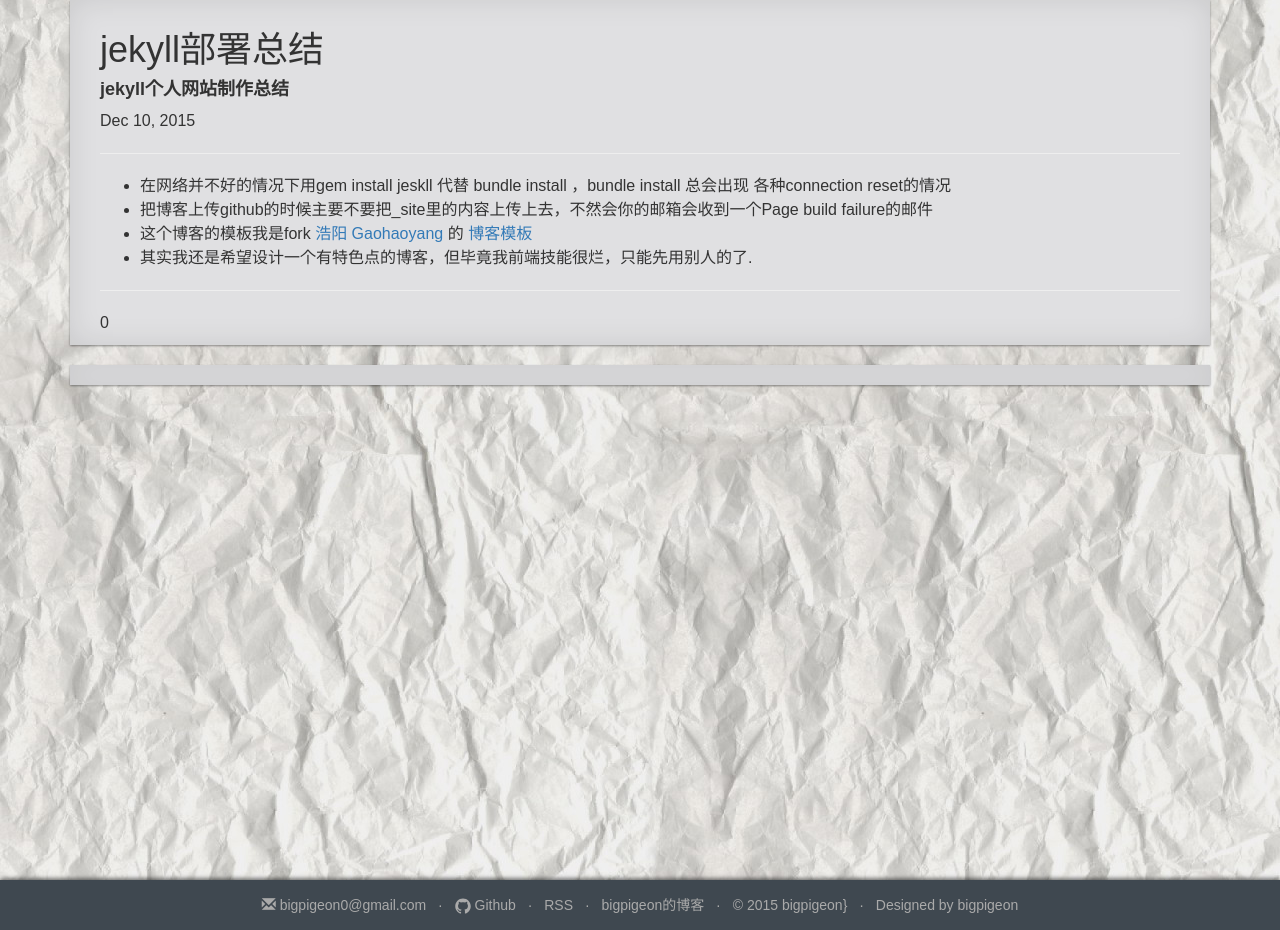
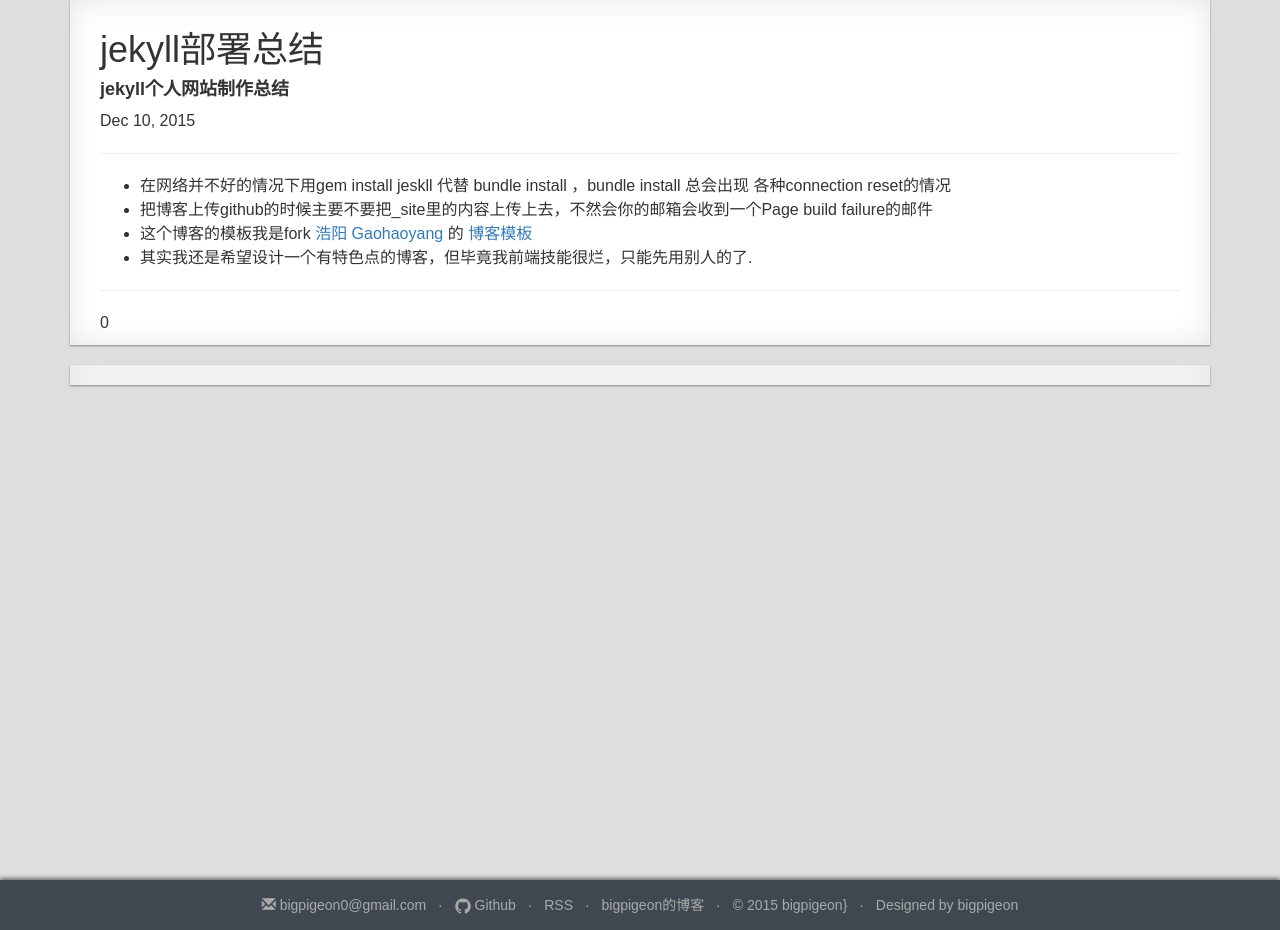
Before and after one commit to bigpigeon/bigpigeon.github.io, a Jekyll site: the page built from _posts/2015-12-09-jekylldeploy.md, in a window 1280 px wide. Shown: the part 100-1030 px from the top of the page. Built offline with Jekyll 4.4.1, drawn with Linux system fonts in a browser that asks for light colours; nearby versions of some CDN libraries; Markdown is read by kramdown in place of the engine named in the settings; comment, search, counter and statistics services are not loaded; a style sheet for code colours, icons or effects is not loaded.

Commit message:
1.  修改样式

```diff
--- a/_config.yml
+++ b/_config.yml
@@ -22,7 +22,8 @@
 
 # Build settings
 markdown: redcarpet
-
+redcarpet:
+  extensions: ["no_intra_emphasis", "fenced_code_blocks", "autolink", "tables", "with_toc_data"]
 collections:
   demo_posts:
     output: ture
--- a/_includes/head.html
+++ b/_includes/head.html
@@ -26,7 +26,7 @@
 
 	<script type="text/javascript" src="{{"/static/js/index.js" | prepend:site.baseurl}}"></script>
 
-	<link rel="stylesheet" type="text/css" href="//apps.bdimg.com/libs/highlight.js/8.4/styles/monokai_sublime.min.css">
+	<link rel="stylesheet" type="text/css" href="//apps.bdimg.com/libs/highlight.js/8.4/styles/docco.min.css">
 	<!-- <link rel="stylesheet" type="text/css" href="//apps.bdimg.com/libs/highlight.js/8.4/styles/railscasts.min.css"> -->
 	<!-- <link rel="stylesheet" type="text/css" href="//apps.bdimg.com/libs/highlight.js/8.4/styles/monokai.min.css"> -->
 
--- a/_layouts/post.html
+++ b/_layouts/post.html
@@ -33,7 +33,7 @@
       <!-- disqus评论框 start -->
       var disqus_config = function () {
       //this.page.url = PAGE_URL; // Replace PAGE_URL with your page's canonical URL variable
-      this.page.identifier = {{ page.id }}; // Replace PAGE_IDENTIFIER with your page's unique identifier variable
+      this.page.identifier = "{{ page.id }}"; // Replace PAGE_IDENTIFIER with your page's unique identifier variable
       };
 
       (function() { // DON'T EDIT BELOW THIS LINE
--- a/static/css/index.css
+++ b/static/css/index.css
@@ -3,7 +3,8 @@
  */
 /* commom */
 body {
-	background-image: url(/static/background.jpg);
+	/*background-image: url(/static/background.jpg);*/
+	background-color: #E0DDDD;
     font-family: 'Microsoft YaHei', 'SimHei', sans-serif;
 }
 article p{
@@ -65,7 +66,7 @@
 }
 .post-area{
 
-	background-color:#E0E0E2;
+	background-color: white;
 	-webkit-box-shadow: 0 1px 2px rgba(0,0,0,0.4),0 0 30px rgba(10,10,0,0.1) inset;
 	-moz-box-shadow: 0 1px 2px rgba(0,0,0,0.4),0 0 30px rgba(10,10,0,0.1) inset;
 	-o-box-shadow: 0 1px 2px rgba(0,0,0,0.4),0 0 30px rgba(10,10,0,0.1) inset;
--- a/static/js/index.js
+++ b/static/js/index.js
@@ -153,3 +153,23 @@
     $('.row-offcanvas').toggleClass('active')
   });
 });
+
+
+var background = new Image();
+background.onload = function(){
+    var line_width = 80;
+    for(var j=0; j <= background.height; j+=line_width){
+        for(var i=(j/line_width%2)*line_width; i <= background.width; i+=2*line_width){
+
+            // Create gradient
+            // var grd=ctx.createRadialGradient(i+50,j+50,5,i+90,j+60,100);
+            // grd.addColorStop(0,"gray");
+            // grd.addColorStop(1,"white");
+
+            // // Fill with gradient
+            // ctx.fillStyle = grd;
+            ctx = canvas.getContext("2d");
+            ctx.fillRect(i,j,line_width,line_width);
+        }
+    }
+}
```
